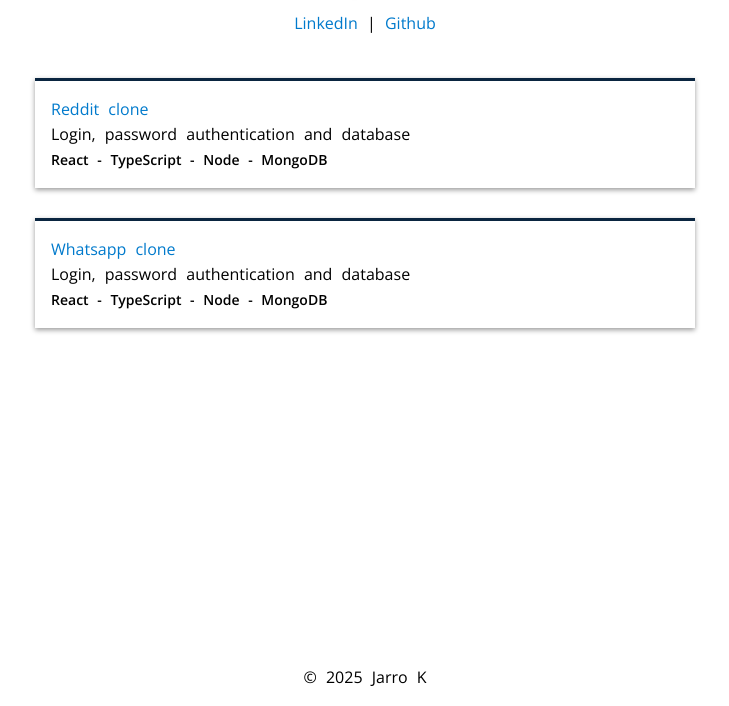
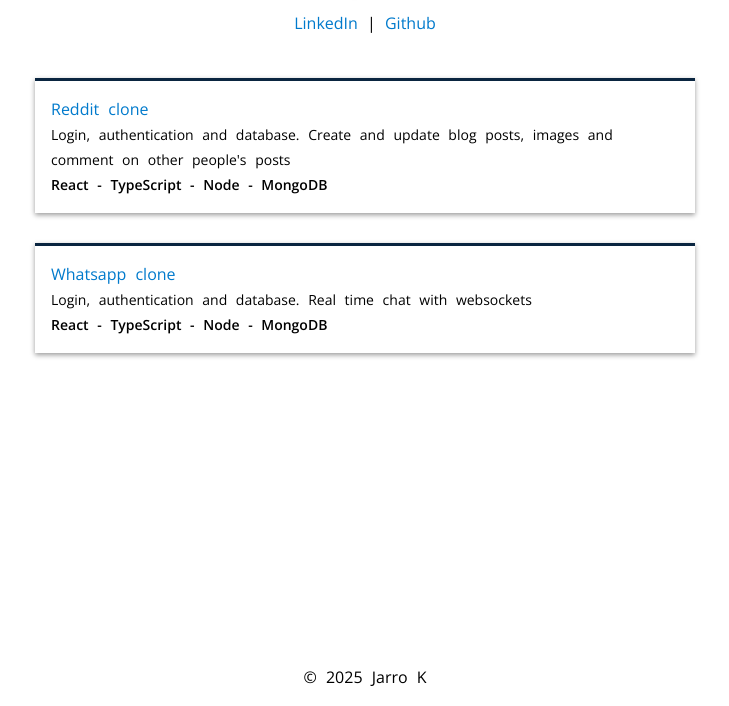
Before and after one commit to nidvar/nidvar.github.io, a plain HTML site: page index.html in a window 1280 px wide. Shown: the part 94-800 px from the top of the page, without its empty margins (275-1004 px from the left). Drawn offline with nearby package versions, Linux system fonts and the light colour scheme.

Commit message:
update styling

```diff
--- a/script.js
+++ b/script.js
@@ -2,13 +2,13 @@ const projects = [
     {
         title: "Reddit clone",
         link: "https://jmern.vercel.app/",
-        description: "Login, password authentication and database",
+        description: "Login, authentication and database. Create and update blog posts, images and comment on other people's posts",
         tech: "React - TypeScript - Node - MongoDB"
     },
     {
         title: "Whatsapp clone",
         link: "https://jarrochat.vercel.app/",
-        description: "Login, password authentication and database",
+        description: "Login, authentication and database. Real time chat with websockets",
         tech: "React - TypeScript - Node - MongoDB"
     },
 ];
@@ -23,7 +23,7 @@ projects.forEach(project => {
         <p class="heading light-blue">
         ${project.title}
         </p>
-        <p>${project.description}</p>
+        <p class='description'>${project.description}</p>
         <p><span class="bold smaller">${project.tech}</span></p>
     </a>
   `;
--- a/style.css
+++ b/style.css
@@ -95,6 +95,10 @@ section:hover {
     box-shadow: 0 2px 5px rgba(0,0,0,0.9);
 }
 
+.description {
+    font-size: 14px;
+}
+
 @media screen and (min-width: 768px) {
     .container {
         max-width: 1000px;
```
